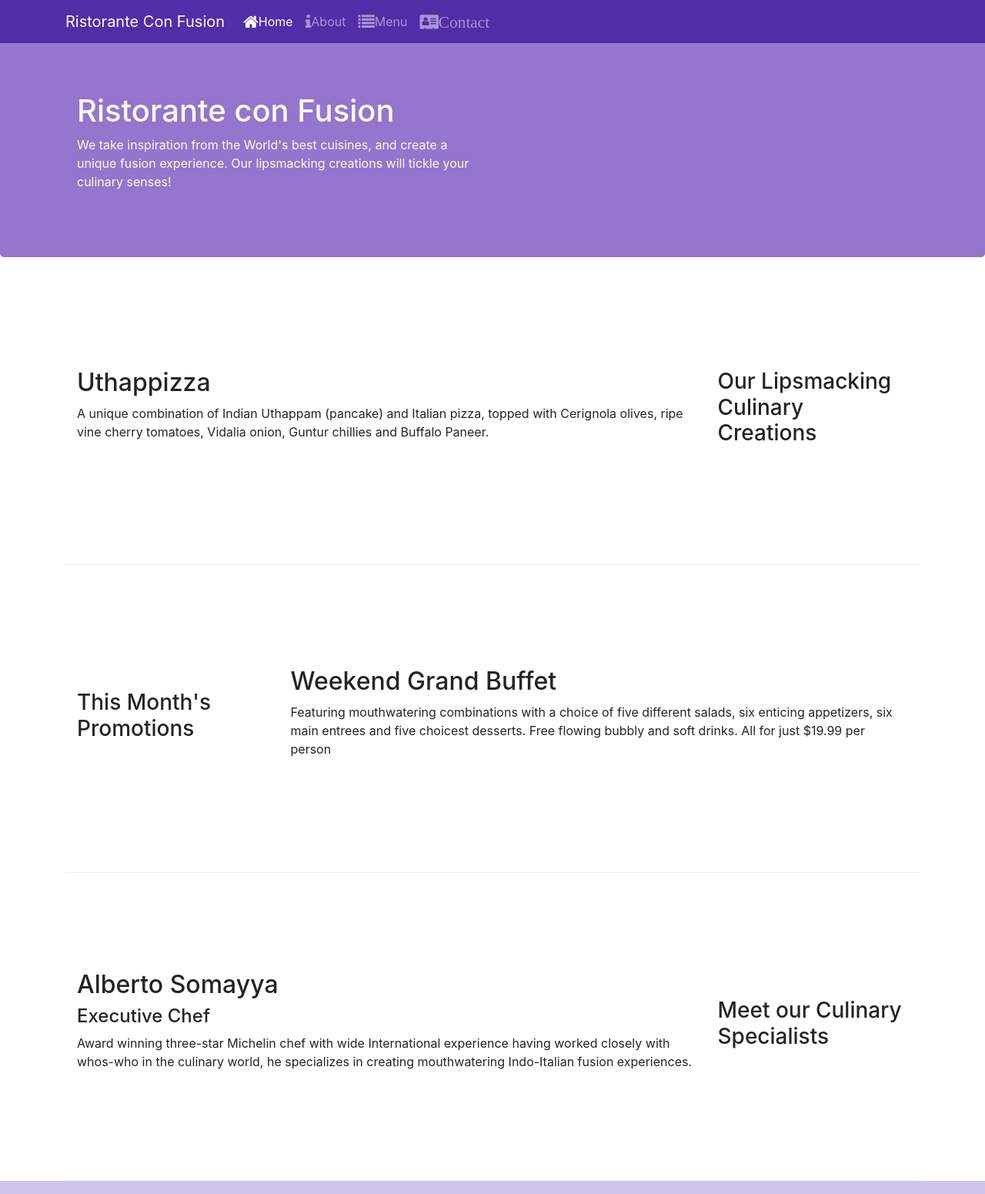
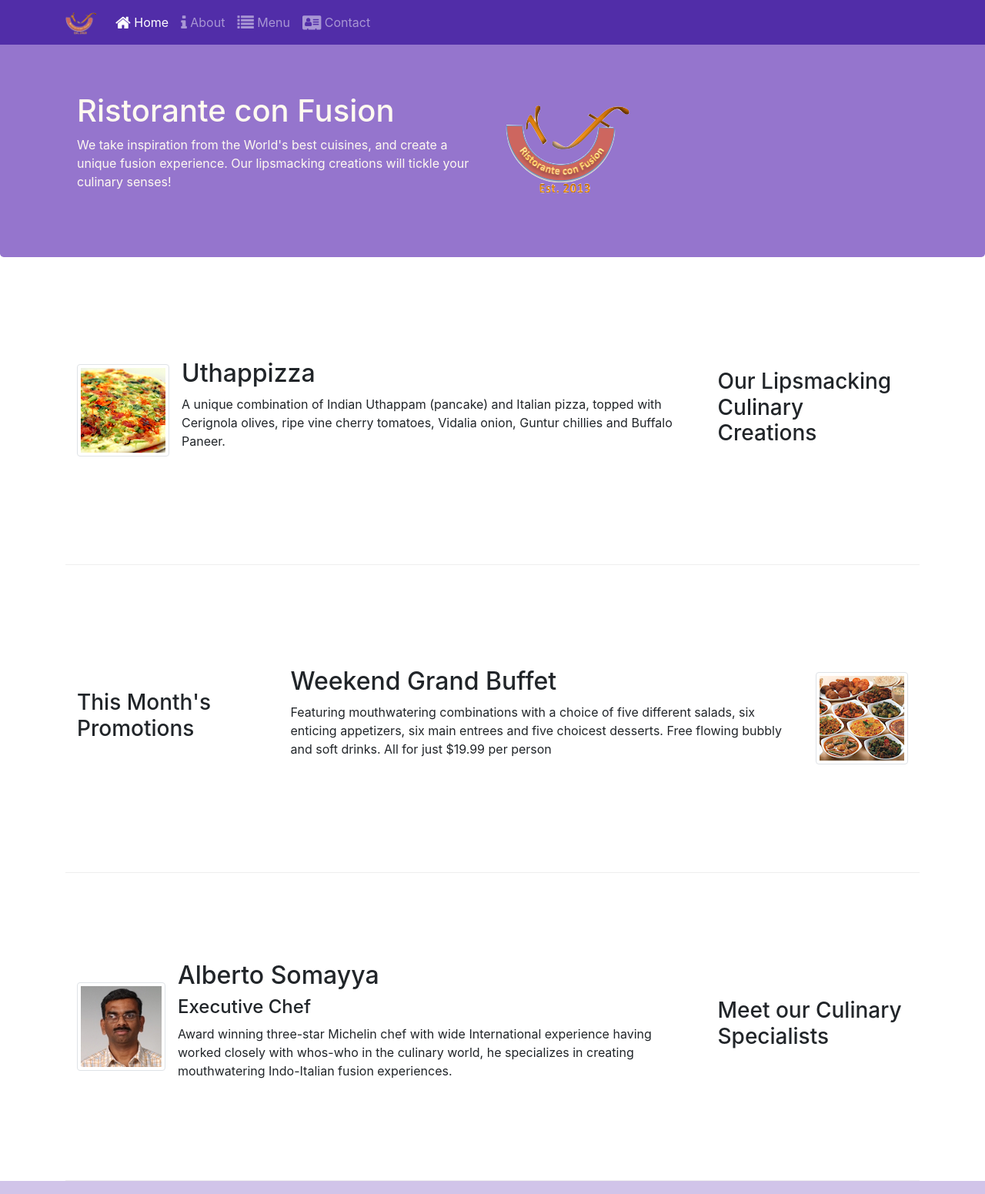
Before and after one commit to abhishikthraj/Coursera-Bootstrap4, a website: page index.html in a window 1280 px wide. Shown: the top 1551 px of the page at 77% size. Drawn offline with nearby package versions, Linux system fonts and the light colour scheme.

Commit message:
Images and Media

```diff
--- a/index.html
+++ b/index.html
@@ -21,13 +21,13 @@
             <button class="navbar-toggler" type="button" data-toggle="collapse" data-target="#Navbar">
                 <span class="navbar-toggler-icon"></span>
             </button>
-            <a class="navbar-brand" href="#">Ristorante Con Fusion</a>
+            <a class="navbar-brand" href="#"><img src="img/logo.png" height="30" width="41"></a>
             <div class="collapse navbar-collapse" id="Navbar">
                 <ul class="navbar-nav mr-auto">
-                    <li class="nav-item active"><a class="nav-link" href="#"><span class="fa fa-home fa-lg"></span>Home</a></li>
-                    <li class="nav-item"><a class="nav-link" href="aboutus.html"><span class="fa fa-info fa-lg"></span>About</a></li>
-                    <li class="nav-item"><a class="nav-link" href="#"><span class="fa fa-list fa-lg"></span>Menu</a></li>
-                    <li class="nav-item"><a class="nav-link" href="contactus.html"><span class="fa fa-address-card fa-lg">Contact</span></a></li>
+                    <li class="nav-item active"><a class="nav-link" href="#"><span class="fa fa-home fa-lg"></span> Home</a></li>
+                    <li class="nav-item"><a class="nav-link" href="aboutus.html"><span class="fa fa-info fa-lg"></span> About</a></li>
+                    <li class="nav-item"><a class="nav-link" href="#"><span class="fa fa-list fa-lg"></span> Menu</a></li>
+                    <li class="nav-item"><a class="nav-link" href="contactus.html"><span class="fa fa-address-card fa-lg"></span> Contact</a></li>
                 </ul>
             </div>
         </div>
@@ -39,7 +39,8 @@
                     <h1>Ristorante con Fusion</h1>
                     <p>We take inspiration from the World's best cuisines, and create a unique fusion experience. Our lipsmacking creations will tickle your culinary senses!</p>
                 </div>
-                <div class="col-12 col-sm">
+                <div class="col-12 col-sm align-self-center">
+                    <img src="img/logo.png" class="img-fluid">
                 </div>
             </div>
         </div>
@@ -51,8 +52,15 @@
                 <h3>Our Lipsmacking Culinary Creations</h3>
             </div>
             <div class="col col-sm order-sm-first col-md">
-                <h2>Uthappizza</h2>
-                <p>A unique combination of Indian Uthappam (pancake) and Italian pizza, topped with Cerignola olives, ripe vine cherry tomatoes, Vidalia onion, Guntur chillies and Buffalo Paneer.</p>
+                <div class="media">
+                    <img class="d-flex mr-3 img-thumbnail align-self-center"
+                    src="img/uthappizza.png" alt="uthappizza">
+                    <div class="media-body">
+                        <h2 class="mt-0">Uthappizza</h2>
+                        <p>A unique combination of Indian Uthappam (pancake) and Italian pizza, topped with Cerignola olives, ripe vine cherry tomatoes, Vidalia onion, Guntur chillies and Buffalo Paneer.</p>
+                    </div>
+                </div>
+
             </div>
         </div>
 
@@ -62,8 +70,14 @@
                 <h3>This Month's Promotions</h3>
             </div>
             <div class="col col-sm col-md">
-                <h2>Weekend Grand Buffet</h2>
-                <p>Featuring mouthwatering combinations with a choice of five different salads, six enticing appetizers, six main entrees and five choicest desserts. Free flowing bubbly and soft drinks. All for just $19.99 per person </p>
+                <div class="media">
+                    <div class="media-body">
+                        <h2 class="mt-0">Weekend Grand Buffet</h2>
+                        <p>Featuring mouthwatering combinations with a choice of five different salads, six enticing appetizers, six main entrees and five choicest desserts. Free flowing bubbly and soft drinks. All for just $19.99 per person</p>
+                    </div>
+                    <img class="d-flex ml-3 img-thumbnail align-self-center"
+                    src="img/buffet.png" alt="uthappizza">
+                </div>
             </div>
         </div>
 
@@ -72,9 +86,19 @@
                 <h3>Meet our Culinary Specialists</h3>
             </div>
             <div class="col col-sm order-sm-first  col-md">
-                <h2>Alberto Somayya</h2>
-                <h4>Executive Chef</h4>
-                <p>Award winning three-star Michelin chef with wide International experience having worked closely with whos-who in the culinary world, he specializes in creating mouthwatering Indo-Italian fusion experiences. </p>
+                <div class="media">
+                    <img class="d-flex mr-3 img-thumbnail align-self-center"
+                            src="img/alberto.png" alt="Alberto Somayya">
+                    <div class="media-body">
+                        <h2 class="mt-0">Alberto Somayya</h2>
+                        <h4>Executive Chef</h4>
+                        <p class="d-none d-sm-block">Award winning three-star Michelin chef with wide
+                            International experience having worked closely with
+                            whos-who in the culinary world, he specializes in
+                            creating mouthwatering Indo-Italian fusion experiences.
+                            </p>
+                    </div>
+                </div>
             </div>
         </div>
     </div>
@@ -97,7 +121,7 @@
 		              121, Clear Water Bay Road<br>
 		              Clear Water Bay, Kowloon<br>
 		              HONG KONG<br>
-                      <i class="fa fa-phone fa-lg"></i><a href="tel:+852 1234 5678">: +852 1234 5678</a><br>
+                      <i class="fa fa-phone fa-lg"></i><a href="tel:+85212345678">: +852 1234 5678</a><br>
 		              <i class="fa fa-fax fa-lg"></i>: +852 8765 4321<br>
 		              <i class="fa fa-envelope fa-lg"></i>: <a href="mailto:confusion@food.net">confusion@food.net</a>
 		           </address>
```
Also changed, not shown: aboutus.html (+3 -2 lines), contactus.html (+3 -2 lines), img/alberto.png (added), img/buffet.png (added), img/logo.png (added), img/uthappizza.png (added).
